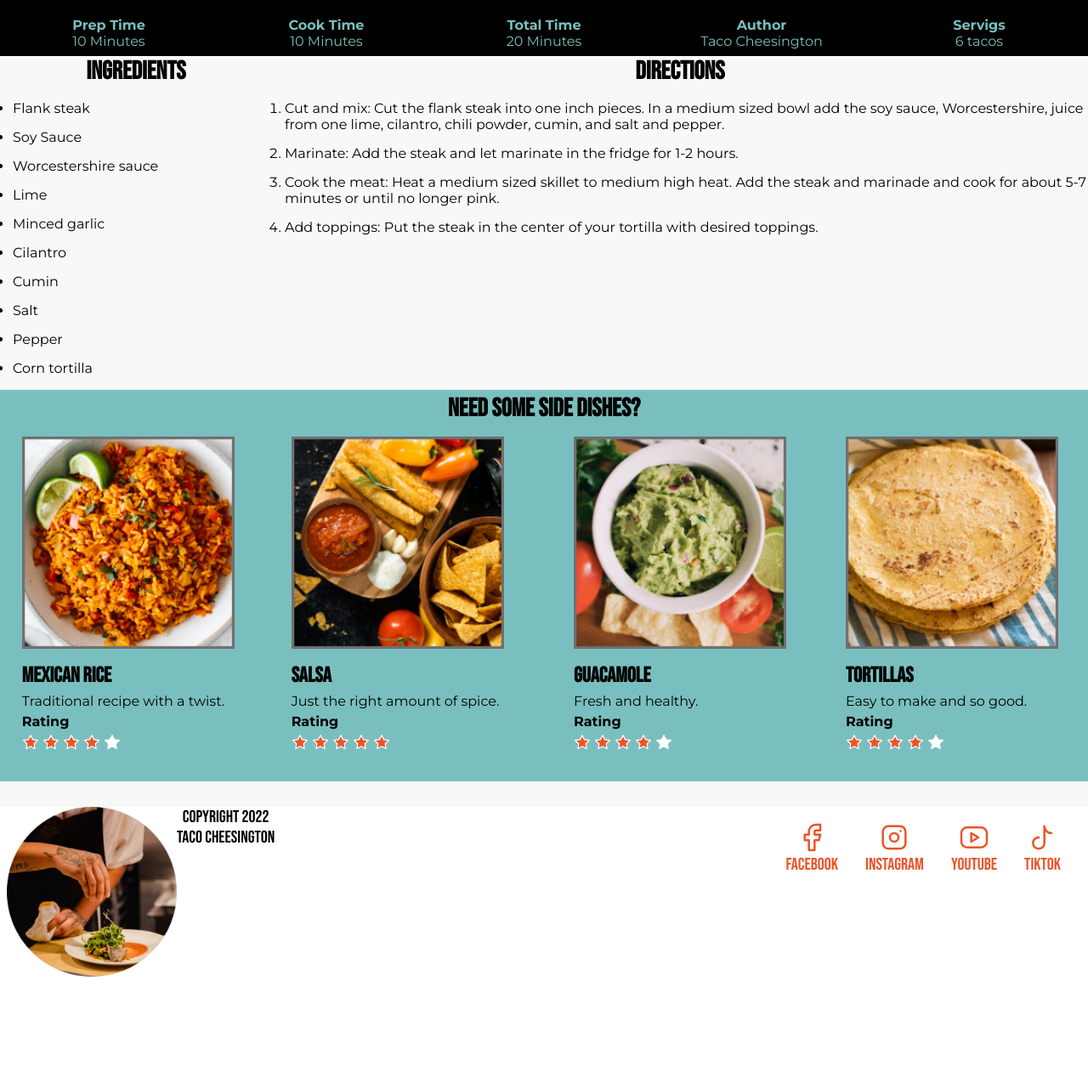
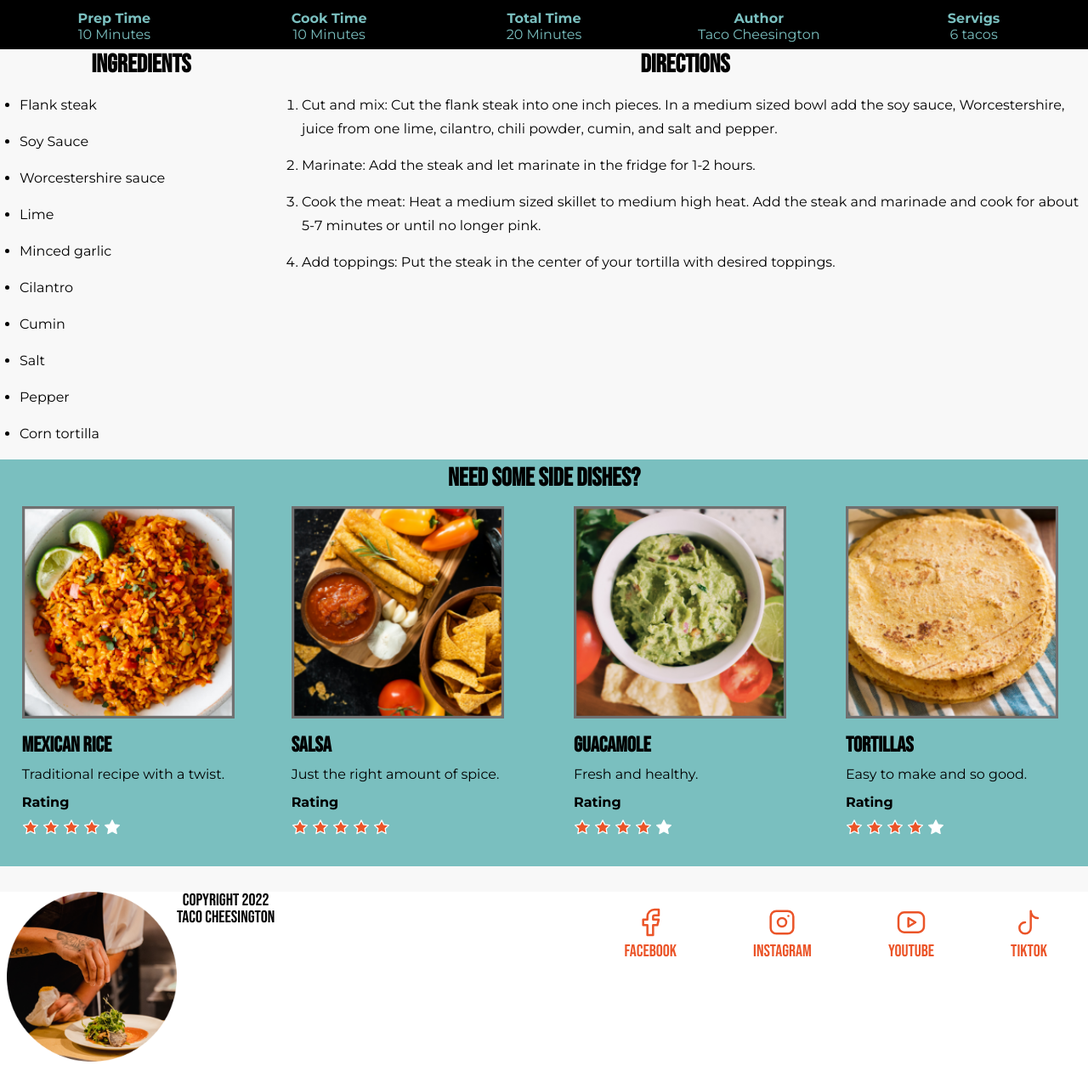
Before and after one commit to Darlinmarina/recipe, a plain HTML site: page index.html in a window 1280 px wide. Shown: the part 739-2013 px from the top of the page at 85% size. Before the commit the page ends 1913 px from the top, so only its background shows below. Drawn offline with Linux system fonts and the light colour scheme.

Commit message:
finsihed big size

```diff
--- a/index.html
+++ b/index.html
@@ -292,7 +292,7 @@
                         </ul>
                 </div>
 
-                <div>
+                <div id="directions">
                     <h2>Directions</h2>
                         <ol>
                             <li>Cut and mix: Cut the flank steak into one inch pieces. In a medium sized bowl add the soy sauce, Worcestershire, juice from one lime, cilantro, chili powder, cumin, and salt and pepper.</li>
--- a/styles.css
+++ b/styles.css
@@ -40,9 +40,8 @@ main {
     padding: 30px 0;
 }
 
-.container {
-    padding-left: 15px;
-    padding-right: 15px;
+p,li {
+    line-height: 28px;
 }
 
 header {
@@ -131,6 +130,21 @@ menu button {
 #taco-image {
     width: 100%;
     margin-bottom: 8px;
+}
+
+#street-taco-text {
+    padding-left: 8px;
+    padding-right: 8px;
+}
+
+#details-section {
+    padding-left: 8px;
+    padding-right: 8px;
+}
+
+#ingredients-directions-section {
+    padding-left: 8px;
+    padding-right: 8px;
 }
 
 #details-section dl {
@@ -373,6 +387,10 @@ dt {
         grid-template-columns: 25% 75%;
     }
 
+    #directions {
+        margin-left: 16px;
+    }
+
     #side-dishes-section {
         border: none;
     }
@@ -393,10 +411,14 @@ dt {
     #social-links ul {
         gap: 32px;
     }
+
+    #taco-cheese-container p {
+        line-height: 20px;
+    }
 }
 
 
-/* Medium Size Screen (>=1280px) */
+/* Large Size Screen (>=1280px) */
 @media only screen and (min-width: 1280px) {
     #medium-header-searchbar {
         display: none;
@@ -463,10 +485,17 @@ dt {
         grid-template-columns: 10% 40% 50%;
     }
 
+    menu {
+        margin-bottom: 0;
+    }
+
+    #taco-image {
+        margin-bottom: 0;
+    }
+
     #street-taco-text {
         margin-left: 12px;
         margin-right: 12px;
-        line-height: 28px;
     }
 
     menu {
@@ -521,9 +550,13 @@ dt {
         flex-direction: row;
     }
 
+    #social-links ul {
+        gap: 90px;
+    }
+
     footer {
         justify-content: space-between;
         padding-left: 8px;
-        padding-right: 8px;
+        padding-right: 24px;
     }
 }
```
